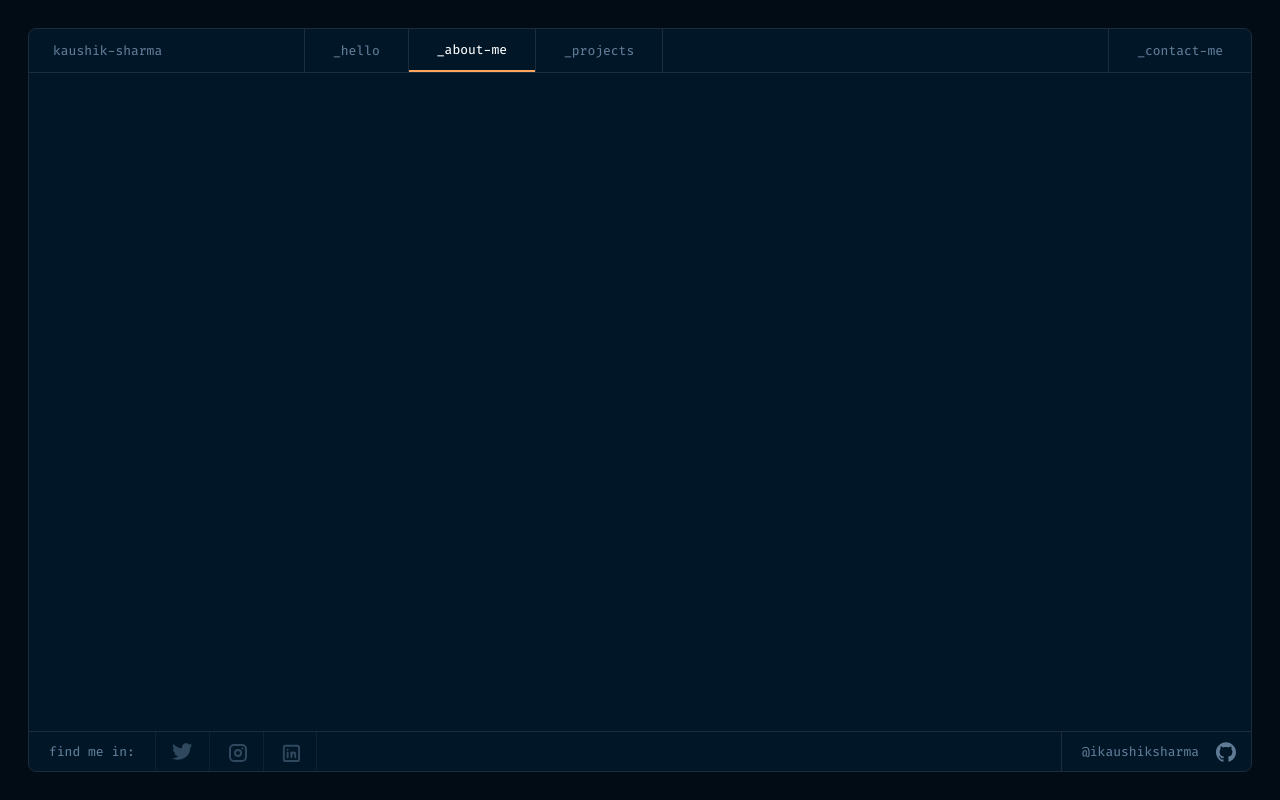
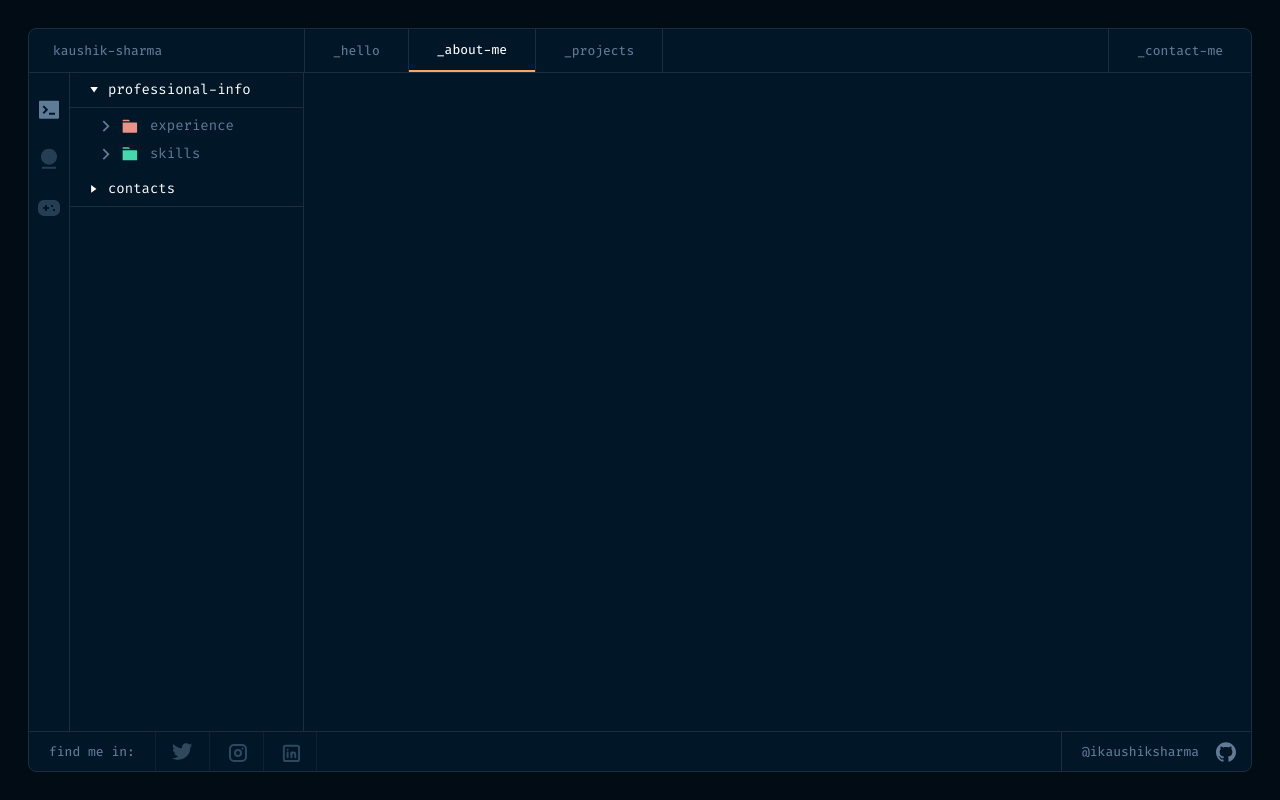
Before and after one commit to ikaushiksharma/vs-themed-portfolio, a Next.js app: page /about-me in a window 1280 px wide. Built offline with nearby package versions, Linux system fonts and the light colour scheme.

Commit message:
feat: about section nav ready

```diff
--- a/app/about-me/page.tsx
+++ b/app/about-me/page.tsx
@@ -1,8 +1,27 @@
-import React from 'react';
+'use client';
+import InfoSection from '@/components/InfoSection';
+import React, { useEffect, useState } from 'react';
+import { data, sections } from '@/utils/data';
+import Link from 'next/link';
 
 type Props = {};
 
 const AboutPage = (props: Props) => {
+  const [contactDetailsOpen, setContactDetailsOpen] = useState(false);
+  const [currSection, setCurrSection] = useState('professional-info');
+  const [currData, setCurrData] = useState({ ...sections[0] });
+  const [activeFolders, setActiveFolders] = useState<Array<String>>([]);
+  const selectSectionHandler = (section: string) => {
+    setCurrSection(section);
+    setActiveFolders([]);
+  };
+  useEffect(() => {
+    let currData = sections.filter(({ title }) => title === currSection)[0];
+    setCurrData(currData);
+  }, [currSection]);
+  console.log(currData);
+  console.log([...activeFolders]);
+
   return (
     <main
       data-aos="fade-in"
@@ -11,6 +30,113 @@ const AboutPage = (props: Props) => {
       <div id="mobile-page-title">
         <h2>_about-me</h2>
       </div>
+      <div className="page-menu w-full lg:h-full flex border-r border-gray-theme">
+        <div className="w-12 h-full hidden lg:block border-r border-gray-theme">
+          {sections.map((section, idx) => (
+            <InfoSection
+              key={idx}
+              title={section.title}
+              icon={section.icon}
+              isActive={currSection === section.title}
+              selectSection={selectSectionHandler}
+            />
+          ))}
+        </div>
+        <div className="hidden lg:block w-full h-full border-right">
+          <div className="flex items-center px-5 w-full h-[35px] bg-gray-theme mb-1 lg:mb-0 lg:bg-transparent border-b cursor-pointer border-gray-theme lg:hover:bg-gray-theme">
+            <img className="arrow rotate-90" src="/icons/arrow.svg" />
+            <h3>{currSection}</h3>
+          </div>
+          <div>
+            {currData.info.map((item, idx) => (
+              <div
+                key={idx}
+                className="grid grid-cols-2 px-5 items-center my-2 font-fira_regular text-menu-text"
+                onClick={() => {
+                  activeFolders.includes(item.title)
+                    ? setActiveFolders((prev) =>
+                        prev.filter((currItem) => item.title !== currItem)
+                      )
+                    : setActiveFolders((prev) => [...prev, item.title]);
+                }}
+              >
+                <div className="flex col-span-2 text-sm hover:text-white hover:cursor-pointer">
+                  <img
+                    src="/icons/diple.svg"
+                    alt=""
+                    className={`mx-3 w-2 max-w-fit ${
+                      activeFolders.includes(item.title) && 'rotate-90'
+                    }`}
+                  />
+                  <img
+                    src={'/icons/folder' + (idx + 1) + '.svg'}
+                    alt=""
+                    className="mr-3"
+                  />
+                  <p
+                    className={`${
+                      activeFolders.includes(item.title) && 'text-white'
+                    }`}
+                  >
+                    {item.title}
+                  </p>
+                </div>
+                {item.files.length === 0 ||
+                !activeFolders.includes(item.title) ? (
+                  <></>
+                ) : (
+                  <div className="col-span-2">
+                    {item.files.map((file, idx) => (
+                      <div
+                        key={idx}
+                        className="hover:text-white hover:cursor-pointer flex my-2"
+                      >
+                        <img
+                          src="/icons/markdown.svg"
+                          alt=""
+                          className="ml-8 mr-3"
+                        />
+                        <p>{file}</p>
+                      </div>
+                    ))}
+                  </div>
+                )}
+              </div>
+            ))}
+          </div>
+          <div id="contacts">
+            <div
+              className="flex items-center px-5 w-full h-[35px] bg-gray-theme mb-1 lg:mb-0 lg:bg-transparent border-b cursor-pointer border-gray-theme lg:hover:bg-gray-theme"
+              onClick={() => setContactDetailsOpen(!contactDetailsOpen)}
+            >
+              <img
+                className={`arrow ${contactDetailsOpen ? 'rotate-90' : ''}`}
+                src="/icons/arrow.svg"
+              />
+              <h3>contacts</h3>
+            </div>
+            <div
+              className={`py-[10px] ${contactDetailsOpen ? 'block' : 'hidden'}`}
+            >
+              {data.contact.map((item, idx) => (
+                <div key={idx} className="flex text-xs items-center py-1 px-2">
+                  <img
+                    className="w-3 h-3 mr-[2px]"
+                    src={'/icons/' + item.key + '.svg'}
+                  />
+                  <Link
+                    target={'_blank'}
+                    href={item.href}
+                    className="font-fira_retina text-menu-text hover:text-white"
+                  >
+                    {item.source}
+                  </Link>
+                </div>
+              ))}
+            </div>
+          </div>
+        </div>
+      </div>
     </main>
   );
 };
--- a/app/contact-me/page.tsx
+++ b/app/contact-me/page.tsx
@@ -3,41 +3,8 @@ import ContactForm from '@/components/ContactForm';
 import FormContentCode from '@/components/FormContentCode';
 import Link from 'next/link';
 import React, { useState } from 'react';
-
+import { data } from '@/utils/data';
 type Props = {};
-
-const data = {
-  contact: [
-    {
-      source: 'kaushik445566@gmail.com',
-      key: 'email',
-      href: 'mailto:kaushik445566@gmail.com',
-    },
-    {
-      source: '+91 7837988677',
-      key: 'phone',
-      href: 'tel:+91 7837988677',
-    },
-  ],
-  find_me_also_in: [
-    {
-      title: 'Github Profile',
-      url: 'https://github.com/ikaushiksharma',
-    },
-    {
-      title: 'Linkedin Profile',
-      url: 'https://linkedin.com/in/ikaushiksharma',
-    },
-    {
-      title: 'Instagram Profile',
-      url: 'https://instagram.com/ikaushiksharma',
-    },
-    {
-      title: 'Twitter Profile',
-      url: 'https://twitter.com/ikaushiksharma',
-    },
-  ],
-};
 
 const ContactPage = (props: Props) => {
   const [contactDetailsOpen, setContactDetailsOpen] = useState(false);
--- a/app/globals.css
+++ b/app/globals.css
@@ -25,7 +25,7 @@
 }
 
 .page-menu {
-  @apply w-full lg:min-w-[275px] lg:max-w-[275px] text-sm;
+  @apply w-full lg:min-w-[275px] lg:max-w-[275px] min-[1920px]:max-w-[310px] min-[1920px]:min-w-[310px] min-[1920px]:text-base text-sm;
 }
 .arrow {
   @apply transition mr-[10px] w-2 h-2;
--- /dev/null
+++ b/components/InfoSection.tsx
@@ -0,0 +1,25 @@
+import React from 'react';
+
+type Props = {
+  title: string;
+  icon: string;
+  isActive: boolean;
+  selectSection: (section: string) => void;
+};
+
+const InfoSection = ({ selectSection, title, icon, isActive }: Props) => {
+  return (
+    <div
+      className={`${
+        isActive ? 'opacity-100' : 'opacity-40'
+      } my-6  hover:cursor-pointer hover:opacity-100 flex justify-center transition-opacity`}
+    >
+      <img
+        src={'/icons/' + icon + '.svg'}
+        alt={title}
+        onClick={() => selectSection(title)}
+      />
+    </div>
+  );
+};
+export default InfoSection;
--- /dev/null
+++ b/utils/data.ts
@@ -0,0 +1,72 @@
+export const data = {
+  contact: [
+    {
+      source: 'kaushik445566@gmail.com',
+      key: 'email',
+      href: 'mailto:kaushik445566@gmail.com',
+    },
+    {
+      source: '+91 7837988677',
+      key: 'phone',
+      href: 'tel:+91 7837988677',
+    },
+  ],
+  find_me_also_in: [
+    {
+      title: 'Github Profile',
+      url: 'https://github.com/ikaushiksharma',
+    },
+    {
+      title: 'Linkedin Profile',
+      url: 'https://linkedin.com/in/ikaushiksharma',
+    },
+    {
+      title: 'Instagram Profile',
+      url: 'https://instagram.com/ikaushiksharma',
+    },
+    {
+      title: 'Twitter Profile',
+      url: 'https://twitter.com/ikaushiksharma',
+    },
+  ],
+};
+
+export const sections = [
+  {
+    title: 'professional-info',
+    icon: 'info-professional',
+    info: [
+      { title: 'experience', files: ['communities', 'industry'] },
+      {
+        title: 'skills',
+        files: ['front-end', 'back-end', 'database', 'others'],
+      },
+    ],
+  },
+  {
+    title: 'personal-info',
+    icon: 'info-personal',
+    info: [
+      { title: 'bio', files: [] },
+      {
+        title: 'interests',
+        files: [],
+      },
+      {
+        title: 'education',
+        files: ['university', 'high-school'],
+      },
+    ],
+  },
+  {
+    title: 'hobbies-info',
+    icon: 'info-hobbies',
+    info: [
+      { title: 'reading', files: [] },
+      {
+        title: 'music',
+        files: [],
+      },
+    ],
+  },
+];
```
